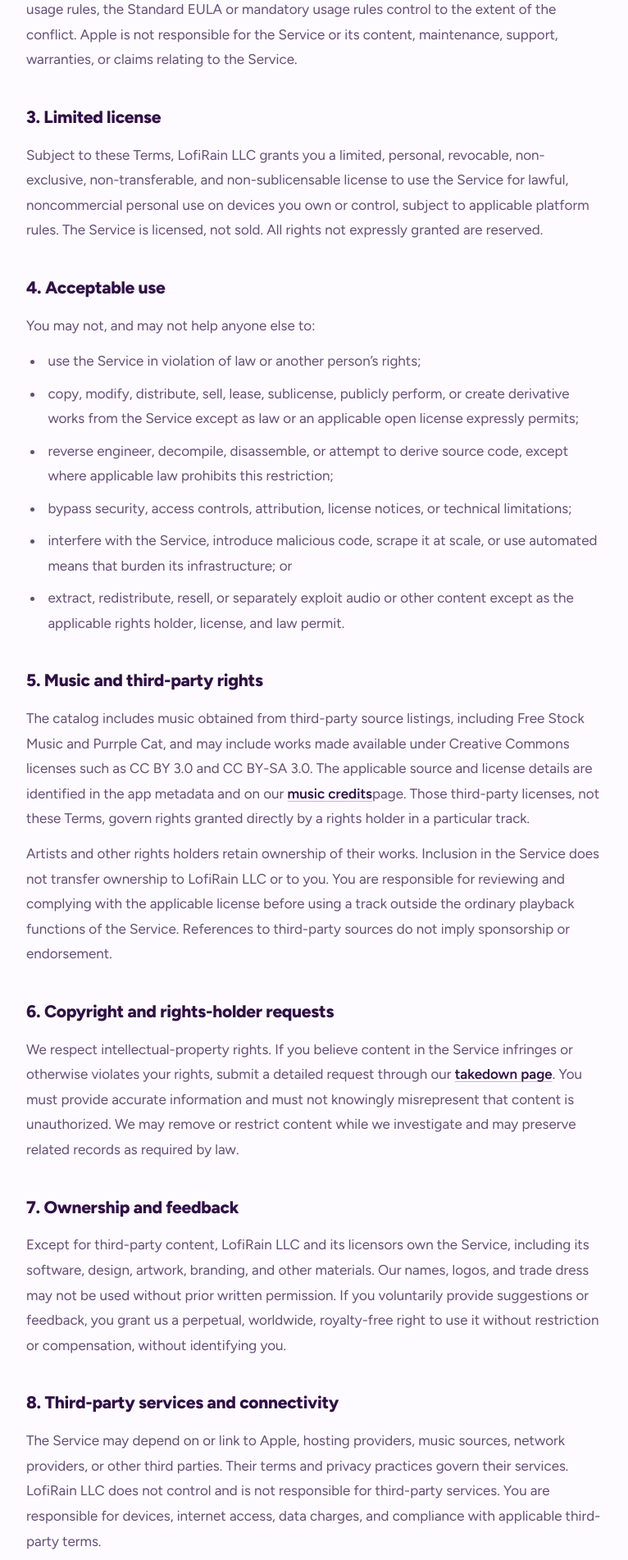
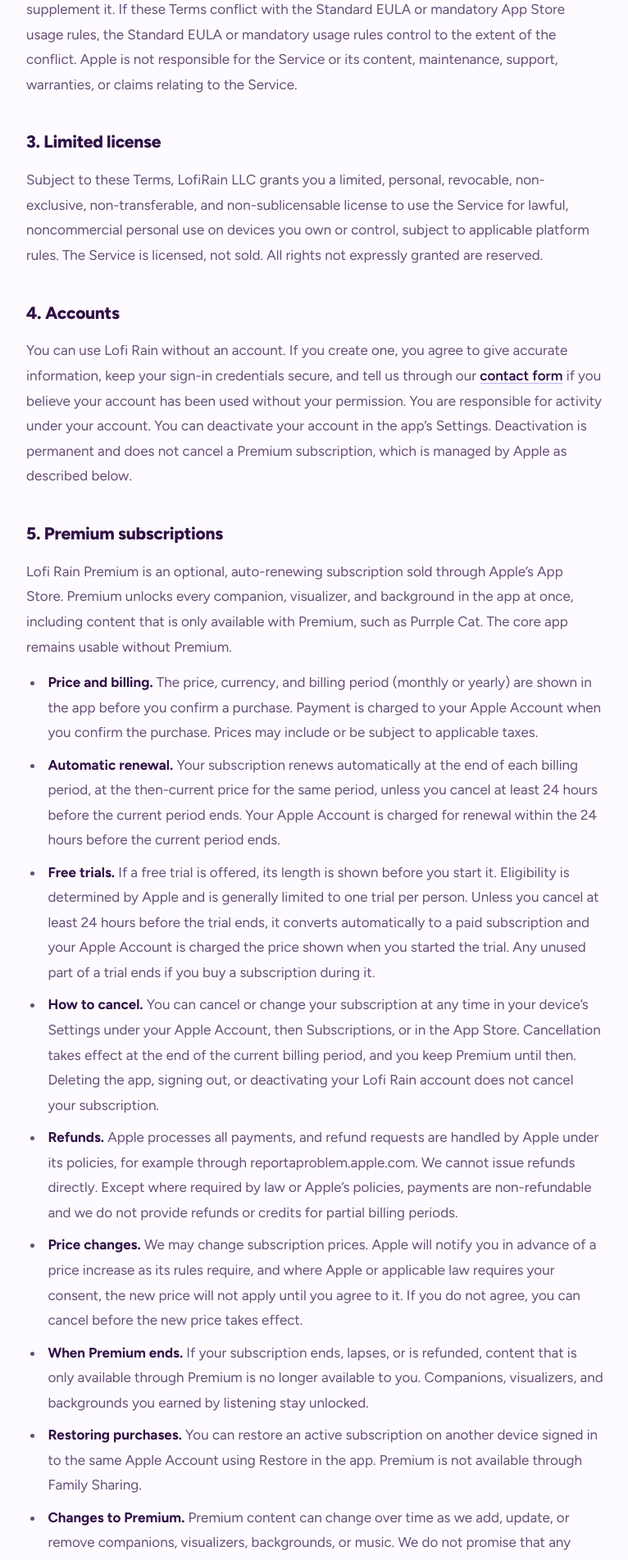
Before and after one commit to AnthonyNasser/lofirain-io, a Next.js app: page /terms in a window 1280 px wide. Shown: the part 880-2783 px from the top of the page at 82% size, without its empty margins (256-1022 px from the left). Built offline with nearby package versions, Linux system fonts and the light colour scheme.

Commit message:
Add subscription and account terms to legal pages
Terms now cover Premium auto-renewal, trials, cancellation, refunds via
Apple, price changes, and optional accounts. Privacy clarifies what
purchase and reminder data the app records.

Co-Authored-By: Claude Opus 5.5 <noreply@anthropic.com>

```diff
--- a/app/terms/page.tsx
+++ b/app/terms/page.tsx
@@ -10,15 +10,17 @@ export default function TermsPage() {
   return (
     <LegalPage
       title="Terms of Service"
-      updated="June 27, 2026"
+      updated="September 24, 2026"
       intro="These Terms are a binding agreement between you and LofiRain LLC governing your use of the Lofi Rain app, lofirain.io, and related services."
     >
       <h2>1. Acceptance and eligibility</h2>
       <p>
-        By downloading, accessing, or using Lofi Rain (the “Service”), you agree
-        to these Terms and our <a href="/privacy">Privacy Policy</a>. If you do
-        not agree, do not use the Service. If you use the Service on behalf of
-        an organization, you represent that you have authority to bind it.
+        By downloading, accessing, or using Lofi Rain (the “Service”), or by
+        tapping a button in the app next to a notice that refers to these Terms,
+        you agree to these Terms and acknowledge our{" "}
+        <a href="/privacy">Privacy Policy</a>. If you do not agree, do not use
+        the Service. If you use the Service on behalf of an organization, you
+        represent that you have authority to bind it.
       </p>
       <p>
         You must be legally capable of entering into this agreement. If you are
@@ -48,7 +50,91 @@ export default function TermsPage() {
         reserved.
       </p>
 
-      <h2>4. Acceptable use</h2>
+      <h2>4. Accounts</h2>
+      <p>
+        You can use Lofi Rain without an account. If you create one, you agree
+        to give accurate information, keep your sign-in credentials secure, and
+        tell us through our <a href="/takedown">contact form</a> if you believe
+        your account has been used without your permission. You are responsible
+        for activity under your account. You can deactivate your account in the
+        app’s Settings. Deactivation is permanent and does not cancel a Premium
+        subscription, which is managed by Apple as described below.
+      </p>
+
+      <h2>5. Premium subscriptions</h2>
+      <p>
+        Lofi Rain Premium is an optional, auto-renewing subscription sold
+        through Apple’s App Store. Premium unlocks every companion, visualizer,
+        and background in the app at once, including content that is only
+        available with Premium, such as Purrple Cat. The core app remains usable
+        without Premium.
+      </p>
+      <ul>
+        <li>
+          <strong>Price and billing.</strong> The price, currency, and billing
+          period (monthly or yearly) are shown in the app before you confirm a
+          purchase. Payment is charged to your Apple Account when you confirm
+          the purchase. Prices may include or be subject to applicable taxes.
+        </li>
+        <li>
+          <strong>Automatic renewal.</strong> Your subscription renews
+          automatically at the end of each billing period, at the then-current
+          price for the same period, unless you cancel at least 24 hours before
+          the current period ends. Your Apple Account is charged for renewal
+          within the 24 hours before the current period ends.
+        </li>
+        <li>
+          <strong>Free trials.</strong> If a free trial is offered, its length
+          is shown before you start it. Eligibility is determined by Apple and
+          is generally limited to one trial per person. Unless you cancel at
+          least 24 hours before the trial ends, it converts automatically to a
+          paid subscription and your Apple Account is charged the price shown
+          when you started the trial. Any unused part of a trial ends if you buy
+          a subscription during it.
+        </li>
+        <li>
+          <strong>How to cancel.</strong> You can cancel or change your
+          subscription at any time in your device’s Settings under your Apple
+          Account, then Subscriptions, or in the App Store. Cancellation takes
+          effect at the end of the current billing period, and you keep Premium
+          until then. Deleting the app, signing out, or deactivating your Lofi
+          Rain account does not cancel your subscription.
+        </li>
+        <li>
+          <strong>Refunds.</strong> Apple processes all payments, and refund
+          requests are handled by Apple under its policies, for example through
+          reportaproblem.apple.com. We cannot issue refunds directly. Except
+          where required by law or Apple’s policies, payments are non-refundable
+          and we do not provide refunds or credits for partial billing periods.
+        </li>
+        <li>
+          <strong>Price changes.</strong> We may change subscription prices.
+          Apple will notify you in advance of a price increase as its rules
+          require, and where Apple or applicable law requires your consent, the
+          new price will not apply until you agree to it. If you do not agree,
+          you can cancel before the new price takes effect.
+        </li>
+        <li>
+          <strong>When Premium ends.</strong> If your subscription ends, lapses,
+          or is refunded, content that is only available through Premium is no
+          longer available to you. Companions, visualizers, and backgrounds you
+          earned by listening stay unlocked.
+        </li>
+        <li>
+          <strong>Restoring purchases.</strong> You can restore an active
+          subscription on another device signed in to the same Apple Account
+          using Restore in the app. Premium is not available through Family
+          Sharing.
+        </li>
+        <li>
+          <strong>Changes to Premium.</strong> Premium content can change over
+          time as we add, update, or remove companions, visualizers,
+          backgrounds, or music. We do not promise that any particular item will
+          remain available for the length of your subscription.
+        </li>
+      </ul>
+
+      <h2>6. Acceptable use</h2>
       <p>You may not, and may not help anyone else to:</p>
       <ul>
         <li>use the Service in violation of law or another person’s rights;</li>
@@ -76,13 +162,14 @@ export default function TermsPage() {
         </li>
       </ul>
 
-      <h2>5. Music and third-party rights</h2>
+      <h2>7. Music and third-party rights</h2>
       <p>
-        The catalog includes music obtained from third-party source listings,
-        including Free Stock Music and Purrple Cat, and may include works made
-        available under Creative Commons licenses such as CC BY 3.0 and CC
-        BY-SA 3.0. The applicable source and license details are identified in
-        the app metadata and on our <a href="/music-credits">music credits</a>
+        The catalog includes original music created for the Service and music
+        obtained from third-party source listings, including Free Stock Music
+        and Purrple Cat, which may be made available under Creative Commons
+        licenses such as CC BY 3.0 and CC BY-SA 3.0. The applicable source and
+        license details are identified in the app metadata and on our{" "}
+        <a href="/music-credits">music credits</a>
         page. Those third-party licenses, not these Terms, govern rights granted
         directly by a rights holder in a particular track.
       </p>
@@ -91,11 +178,11 @@ export default function TermsPage() {
         Inclusion in the Service does not transfer ownership to LofiRain LLC or
         to you. You are responsible for reviewing and complying with the
         applicable license before using a track outside the ordinary playback
-        functions of the Service. References to third-party sources do not
-        imply sponsorship or endorsement.
+        functions of the Service. References to third-party sources do not imply
+        sponsorship or endorsement.
       </p>
 
-      <h2>6. Copyright and rights-holder requests</h2>
+      <h2>8. Copyright and rights-holder requests</h2>
       <p>
         We respect intellectual-property rights. If you believe content in the
         Service infringes or otherwise violates your rights, submit a detailed
@@ -105,27 +192,27 @@ export default function TermsPage() {
         investigate and may preserve related records as required by law.
       </p>
 
-      <h2>7. Ownership and feedback</h2>
+      <h2>9. Ownership and feedback</h2>
       <p>
         Except for third-party content, LofiRain LLC and its licensors own the
         Service, including its software, design, artwork, branding, and other
         materials. Our names, logos, and trade dress may not be used without
         prior written permission. If you voluntarily provide suggestions or
-        feedback, you grant us a perpetual, worldwide, royalty-free right to
-        use it without restriction or compensation, without identifying you.
+        feedback, you grant us a perpetual, worldwide, royalty-free right to use
+        it without restriction or compensation, without identifying you.
       </p>
 
-      <h2>8. Third-party services and connectivity</h2>
+      <h2>10. Third-party services and connectivity</h2>
       <p>
         The Service may depend on or link to Apple, hosting providers, music
         sources, network providers, or other third parties. Their terms and
         privacy practices govern their services. LofiRain LLC does not control
-        and is not responsible for third-party services. You are responsible
-        for devices, internet access, data charges, and compliance with
-        applicable third-party terms.
+        and is not responsible for third-party services. You are responsible for
+        devices, internet access, data charges, and compliance with applicable
+        third-party terms.
       </p>
 
-      <h2>9. Changes, availability, and termination</h2>
+      <h2>11. Changes, availability, and termination</h2>
       <p>
         We may add, remove, suspend, or discontinue features or content, issue
         updates, or stop supporting devices or operating-system versions. We do
@@ -137,7 +224,7 @@ export default function TermsPage() {
         disclaimers, liability limits, indemnity, and dispute provisions.
       </p>
 
-      <h2>10. No professional advice or guaranteed results</h2>
+      <h2>12. No professional advice or guaranteed results</h2>
       <p>
         Lofi Rain is an entertainment and productivity tool. It does not provide
         medical, mental-health, therapeutic, or other professional advice, and
@@ -146,7 +233,7 @@ export default function TermsPage() {
         where audio or distraction could create a safety risk.
       </p>
 
-      <h2>11. Disclaimers</h2>
+      <h2>13. Disclaimers</h2>
       <p>
         TO THE MAXIMUM EXTENT PERMITTED BY LAW, THE SERVICE AND ALL CONTENT ARE
         PROVIDED “AS IS” AND “AS AVAILABLE,” WITHOUT WARRANTIES OF ANY KIND,
@@ -154,16 +241,16 @@ export default function TermsPage() {
         WARRANTIES OF MERCHANTABILITY, FITNESS FOR A PARTICULAR PURPOSE, TITLE,
         NON-INFRINGEMENT, QUIET ENJOYMENT, AND WARRANTIES ARISING FROM COURSE OF
         DEALING OR USAGE OF TRADE. WE DO NOT WARRANT THAT THE SERVICE WILL BE
-        ACCURATE, COMPLETE, SECURE, UNINTERRUPTED, ERROR-FREE, OR FREE OF HARMFUL
-        COMPONENTS, OR THAT DEFECTS WILL BE CORRECTED.
+        ACCURATE, COMPLETE, SECURE, UNINTERRUPTED, ERROR-FREE, OR FREE OF
+        HARMFUL COMPONENTS, OR THAT DEFECTS WILL BE CORRECTED.
       </p>
       <p>
         Some jurisdictions do not allow certain warranty exclusions. In those
-        jurisdictions, the exclusions apply only to the extent permitted by
-        law, and you may have additional rights.
+        jurisdictions, the exclusions apply only to the extent permitted by law,
+        and you may have additional rights.
       </p>
 
-      <h2>12. Limitation of liability</h2>
+      <h2>14. Limitation of liability</h2>
       <p>
         TO THE MAXIMUM EXTENT PERMITTED BY LAW, LOFIRAIN LLC AND ITS MEMBERS,
         MANAGERS, EMPLOYEES, CONTRACTORS, LICENSORS, AND SERVICE PROVIDERS WILL
@@ -186,7 +273,7 @@ export default function TermsPage() {
         willful misconduct, or death or personal injury caused by negligence.
       </p>
 
-      <h2>13. Indemnity</h2>
+      <h2>15. Indemnity</h2>
       <p>
         To the extent permitted by law, you will defend, indemnify, and hold
         harmless LofiRain LLC and its members, managers, employees, contractors,
@@ -199,39 +286,38 @@ export default function TermsPage() {
         and you agree to reasonably cooperate.
       </p>
 
-      <h2>14. Disputes and governing law</h2>
+      <h2>16. Disputes and governing law</h2>
       <p>
         Before filing a claim, you and LofiRain LLC agree to make a good-faith
         effort for 30 days to resolve the dispute informally after written
         notice describing the claim and requested relief. This requirement does
-        not prevent either party from seeking urgent injunctive relief or
-        filing an eligible claim in small-claims court.
+        not prevent either party from seeking urgent injunctive relief or filing
+        an eligible claim in small-claims court.
       </p>
       <p>
-        These Terms are governed by the laws of the State of California,
-        without regard to conflict-of-laws rules. Unless applicable consumer
-        law gives you the right to bring a claim elsewhere, any judicial
-        proceeding must be brought in the state or federal courts located in
-        Los Angeles County, California, and each party consents to their
-        jurisdiction and venue. Nothing in these Terms limits non-waivable
-        rights or remedies available under applicable law.
+        These Terms are governed by the laws of the State of California, without
+        regard to conflict-of-laws rules. Unless applicable consumer law gives
+        you the right to bring a claim elsewhere, any judicial proceeding must
+        be brought in the state or federal courts located in Los Angeles County,
+        California, and each party consents to their jurisdiction and venue.
+        Nothing in these Terms limits non-waivable rights or remedies available
+        under applicable law.
       </p>
 
-      <h2>15. General terms</h2>
+      <h2>17. General terms</h2>
       <p>
-        These Terms, the Privacy Policy, and any terms expressly incorporated
-        by reference are the entire agreement concerning the Service. If a
+        These Terms, the Privacy Policy, and any terms expressly incorporated by
+        reference are the entire agreement concerning the Service. If a
         provision is unenforceable, it will be enforced to the maximum extent
         permitted and the remaining provisions will remain effective. Our
-        failure to enforce a provision is not a waiver. You may not assign
-        these Terms without our written consent; we may assign them in
-        connection with a merger, acquisition, reorganization, asset transfer,
-        or by operation of law. Headings are for convenience only. Neither
-        party is liable for delay or failure caused by events beyond its
-        reasonable control.
+        failure to enforce a provision is not a waiver. You may not assign these
+        Terms without our written consent; we may assign them in connection with
+        a merger, acquisition, reorganization, asset transfer, or by operation
+        of law. Headings are for convenience only. Neither party is liable for
+        delay or failure caused by events beyond its reasonable control.
       </p>
 
-      <h2>16. Changes to these Terms</h2>
+      <h2>18. Changes to these Terms</h2>
       <p>
         We may update these Terms to reflect changes to the Service, law, or our
         practices. We will post the updated Terms and revise the “Updated” date.
@@ -241,7 +327,7 @@ export default function TermsPage() {
         date constitutes acceptance where permitted by law.
       </p>
 
-      <h2>17. Contact</h2>
+      <h2>19. Contact</h2>
       <p>
         Questions, complaints, or legal notices concerning the Service or these
         Terms may be submitted through our <a href="/takedown">contact form</a>.
```
Also changed, not shown: app/privacy/page.tsx (+12 -4 lines).
